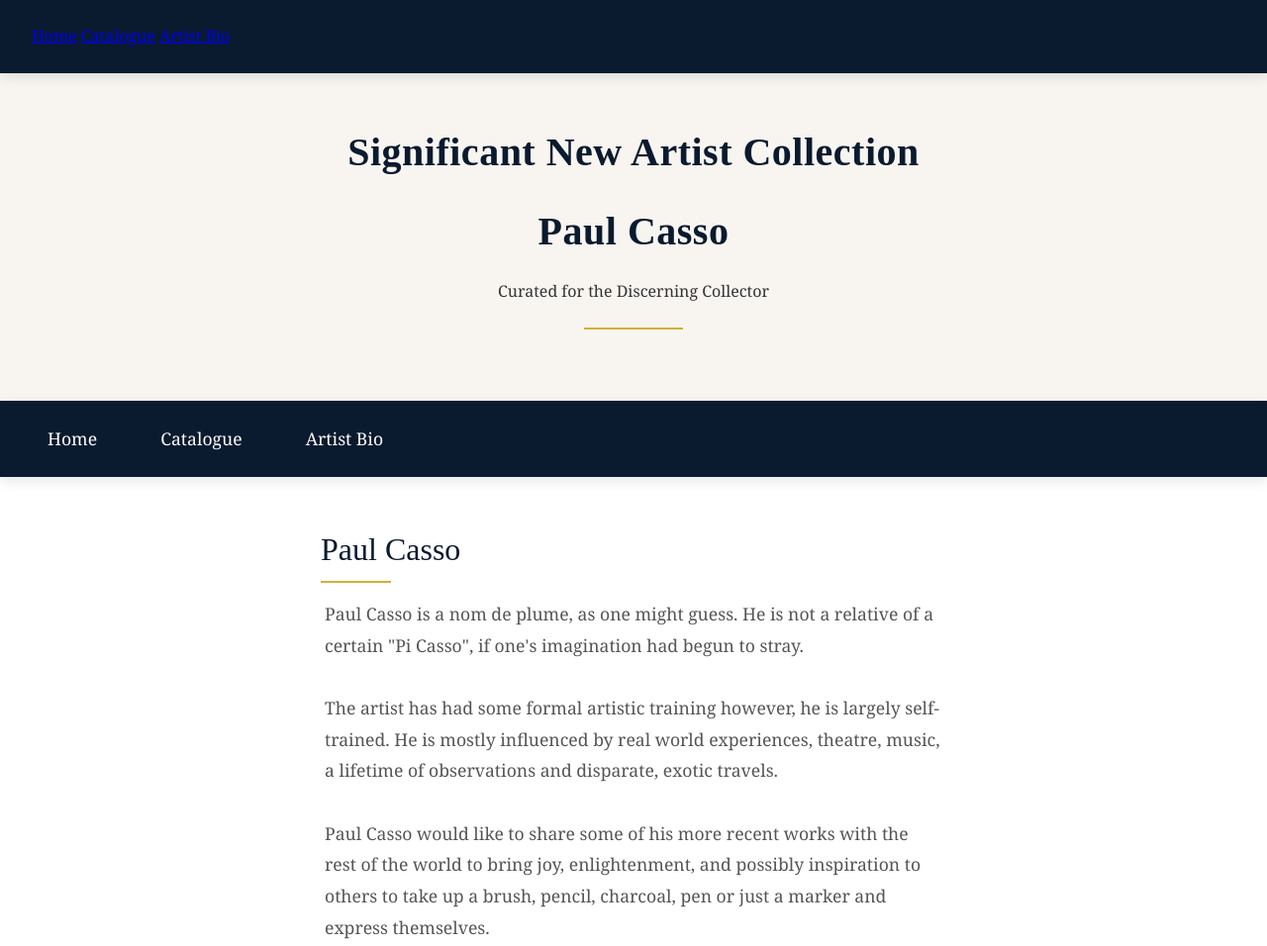
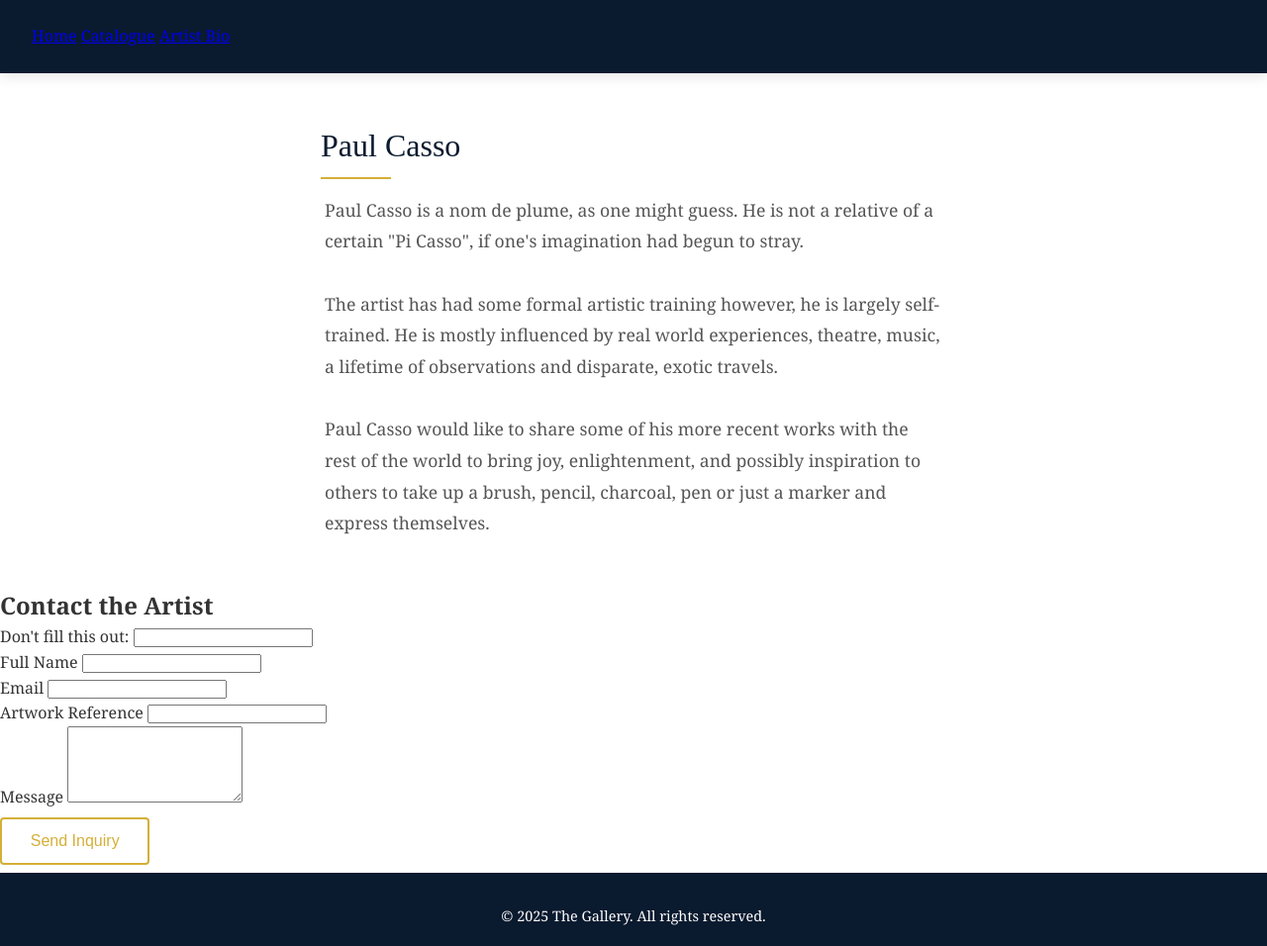
Before and after one commit to paulcasso25/Website, a plain HTML site: page bio.html in a window 1280 px wide. Shown: the top 956 px of the page at 99% size. Drawn offline with Linux system fonts and the light colour scheme.

Commit message:
Update bio.html

```diff
--- a/bio.html
+++ b/bio.html
@@ -14,20 +14,6 @@
     <a href="bio.html">Artist Bio</a>
   </nav>
 
-    <header>
-        <h1>Significant New Artist Collection</h1>
-        <h1>Paul Casso</h1>
-        <p>Curated for the Discerning Collector</p>
-        <div class="header-divider"></div>
-    </header>
-
-    <nav>
-        <ul class="nav-links">
-            <li><a href="index.html">Home</a></li>
-            <li><a href="catalogue.html">Catalogue</a></li>
-            <li><a href="bio.html">Artist Bio</a></li>
-        </ul>
-    </nav>
 
     <section class="artist-bio">
         <div class="bio-content">
```
